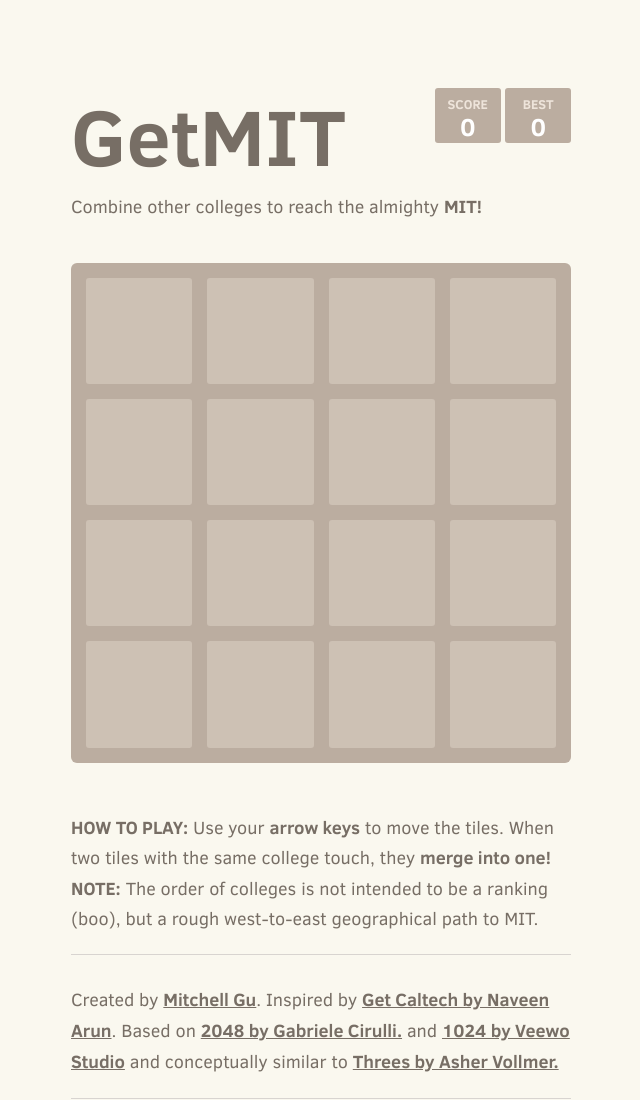
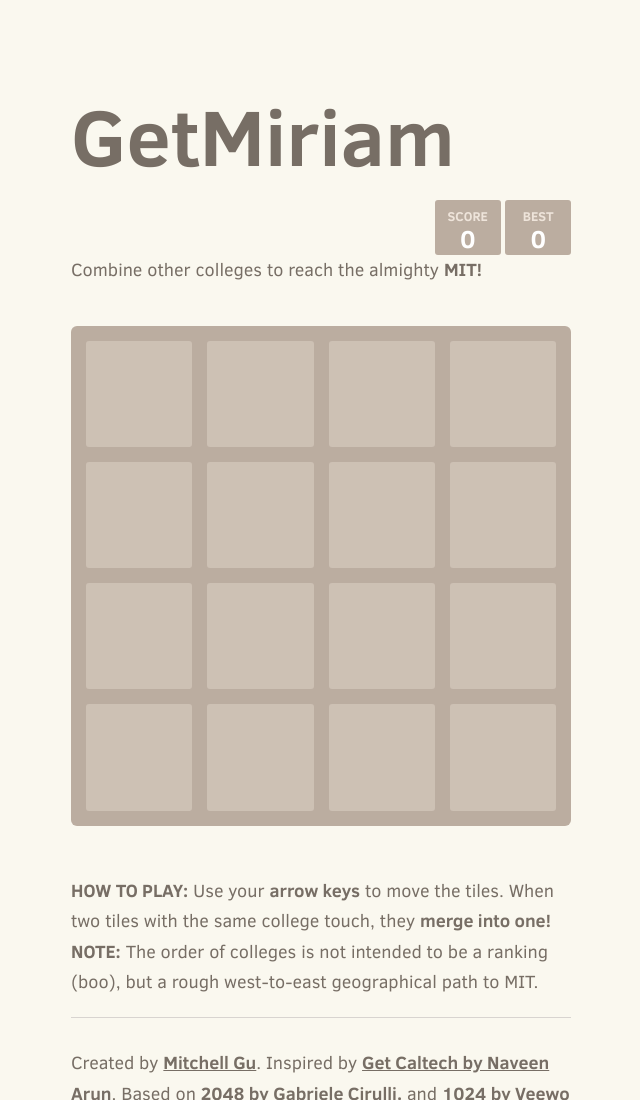
Before and after one commit to sheme/GetMiriam, a plain HTML site: page index.html in a window 1280 px wide. Shown: the top 1100 px of the page, without its empty margins (319-959 px from the left). Drawn offline with nearby package versions, Linux system fonts and the light colour scheme; files that its build step writes are made by us from their sources; a script that the page names is missing; files whose address does not match are found by name.

Commit message:
Update index.html

```diff
--- a/index.html
+++ b/index.html
@@ -16,7 +16,7 @@
 <body>
   <div class="container">
     <div class="heading">
-      <h1 class="title">GetMIT</h1>
+      <h1 class="title">GetMiriam</h1>
       <div class="scores-container">
         <div class="score-container">0</div>
         <div class="best-container">0</div>
```
